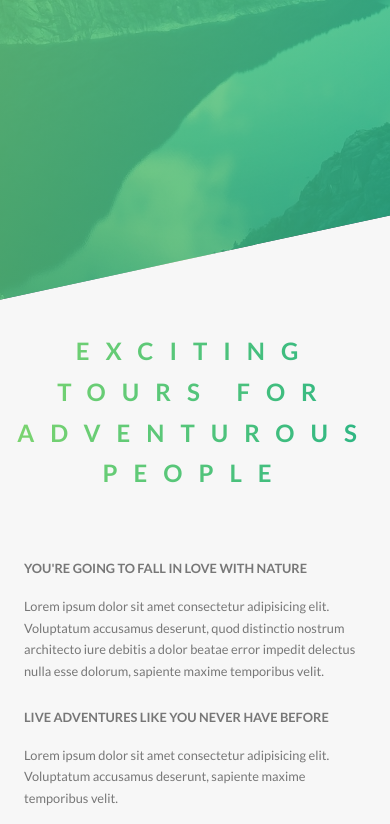
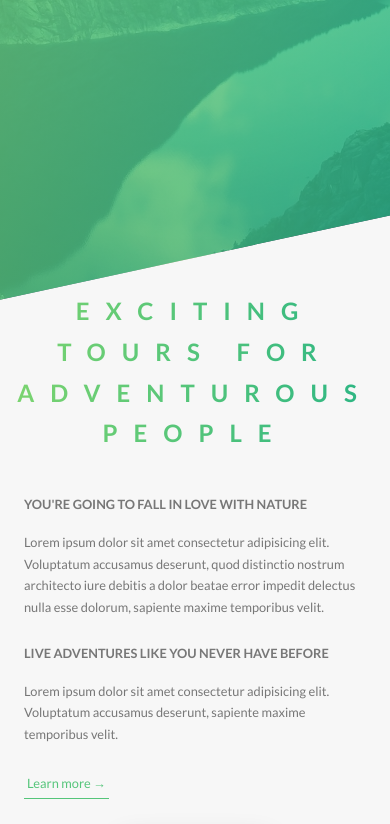
Before and after one commit to skatersezo/Natours, a website: page index.html in a window 390 px wide. Shown: the part 502-1326 px from the top of the page. Drawn offline with Linux system fonts and the light colour scheme.

Commit message:
Including media querys

```diff
--- a/sass/base/_utilities.scss
+++ b/sass/base/_utilities.scss
@@ -3,8 +3,20 @@
     text-align: center !important;
 }
 
-.u-margin-bottom-big { margin-bottom: 8rem !important;}
-.u-margin-bottom-medium { margin-bottom: 4rem !important;}
+.u-margin-bottom-big {
+    margin-bottom: 8rem !important;
+
+    @include respond(tablet-s) {
+        margin-bottom: 5rem !important;
+    }
+}
+.u-margin-bottom-medium {
+    margin-bottom: 4rem !important;
+
+    @include respond(tablet-s) {
+        padding: 3rem !important;
+    }
+}
 .u-margin-bottom-small { margin-bottom: 2rem !important;}
 
 .u-margin-top-big {margin-top: 8rem !important;}
--- a/sass/components/_composition.scss
+++ b/sass/components/_composition.scss
@@ -13,19 +13,43 @@
         // this propertie gives space between the element and the outline
         outline-offset: 2rem;
 
+        @include respond(tablet-s) {
+            float: left;
+            position: relative;
+            width: 33.33333%;
+            box-shadow: 0 1.5rem 3rem rgba($color-black, .2);
+        }
+
         &--p1 {
             left: 0;
             top: -2rem;
+
+            @include respond(tablet-s) {
+                top:0;
+                transform: scale(1.2);
+            }
         }
 
         &--p2 {
             right: 0;
             top: 2rem;
+
+            @include respond(tablet-s) {
+                top:-1rem;
+                transform: scale(1.3);
+                z-index: 50;
+            }
         }
 
         &--p3 {
             left: 20%;
             top: 10rem;
+
+            @include respond(tablet-s) {
+                top: 1rem;
+                left:0;
+                transform: scale(1.1);
+            }
         }
 
         &:hover {
--- a/sass/components/_feature-box.scss
+++ b/sass/components/_feature-box.scss
@@ -7,6 +7,10 @@
     border-radius: 3px;
     box-shadow: 0 1.5rem 4rem rgba($color-black, .15);
     transition: transform .3s;
+
+    @include respond(tablet-s) {
+        padding: 2rem;
+    }
 
     &__icon {
         font-size: 6rem;
@@ -20,6 +24,10 @@
             );
         -webkit-background-clip: text;
         color: transparent;
+
+        @include respond(tablet-s) {
+            margin-bottom: 0;
+        }
     }
 
     &:hover {
--- a/sass/layout/_footer.scss
+++ b/sass/layout/_footer.scss
@@ -13,6 +13,9 @@
         text-align: center;
         margin-bottom: 8rem;
 
+        @include respond(tablet-s) {
+            margin-bottom: 6rem;
+        }
     }
 
     &__logo {
--- a/sass/pages/_home.scss
+++ b/sass/pages/_home.scss
@@ -3,6 +3,10 @@
     background-color: $color-grey-light-1;
     padding: 25rem 0;
     margin-top: -20vh;
+
+    @include respond(tablet-s) {
+        padding: 20rem 0;
+    }
 }
 
 .section-features {
@@ -23,17 +27,29 @@
         // here we are correcting the skew effect for the children of this section
         transform: skewY(7deg);
     }
+
+    @include respond(tablet-s) {
+        padding: 10rem 0;
+    }
 }
 
 .section-tours {
     background-color: $color-grey-light-1;
     padding: 25rem 0 15rem 0;
     margin-top: -10rem;
+
+    @include respond(tablet-s) {
+        padding: 20rem 0 10rem 0;
+    }
 }
 
 .section-stories {
     padding: 15rem 0;
     position: relative;
+
+    @include respond(tablet-s) {
+        padding: 10rem 0;
+    }
 }
 
 .section-book {
@@ -43,6 +59,10 @@
         $color-primary-light,
         $color-primary-dark
     );
+
+    @include respond(tablet-s) {
+        padding: 10rem 0;
+    }
 }
 
 .book {
```
Also changed, not shown: css/style.css.
